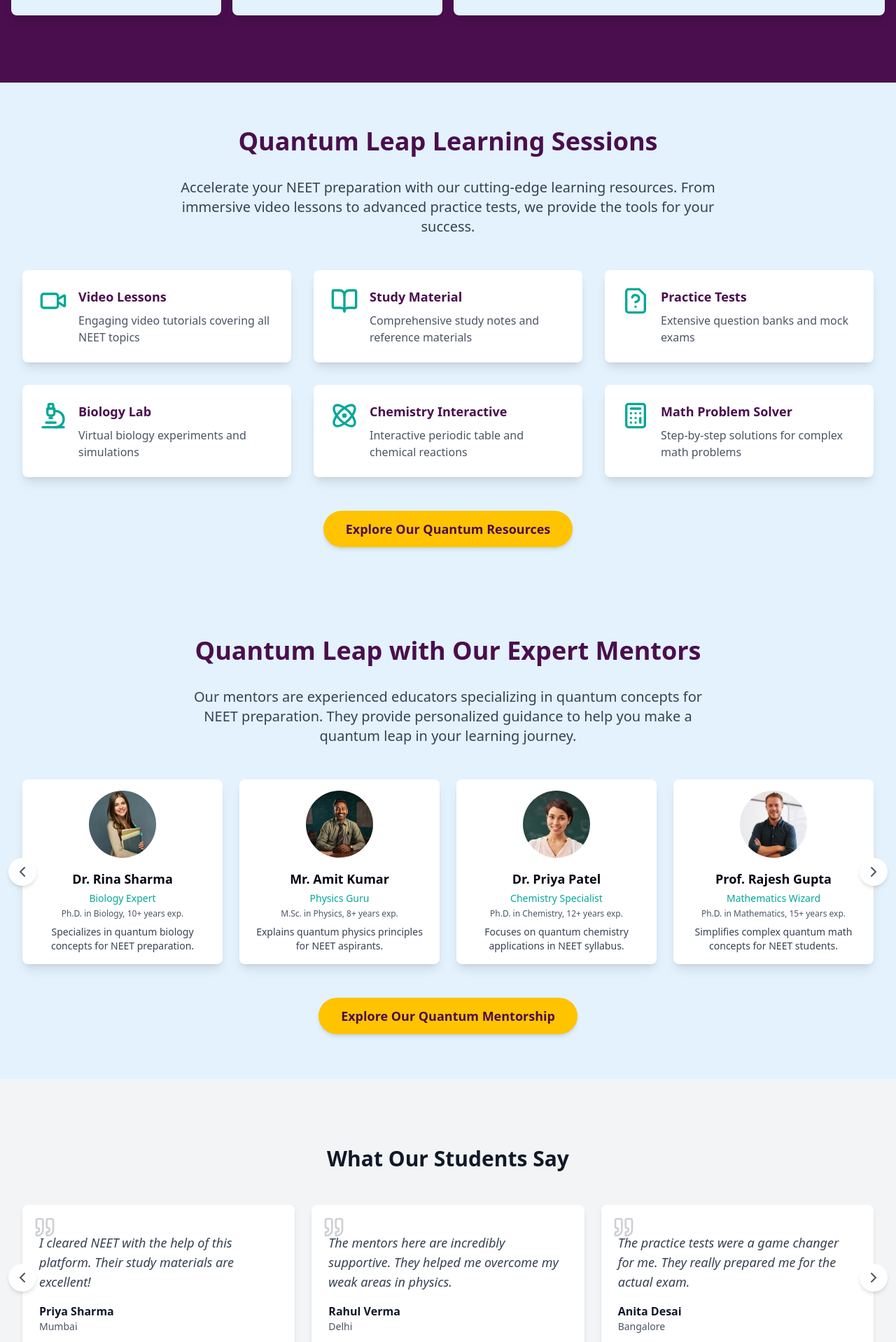
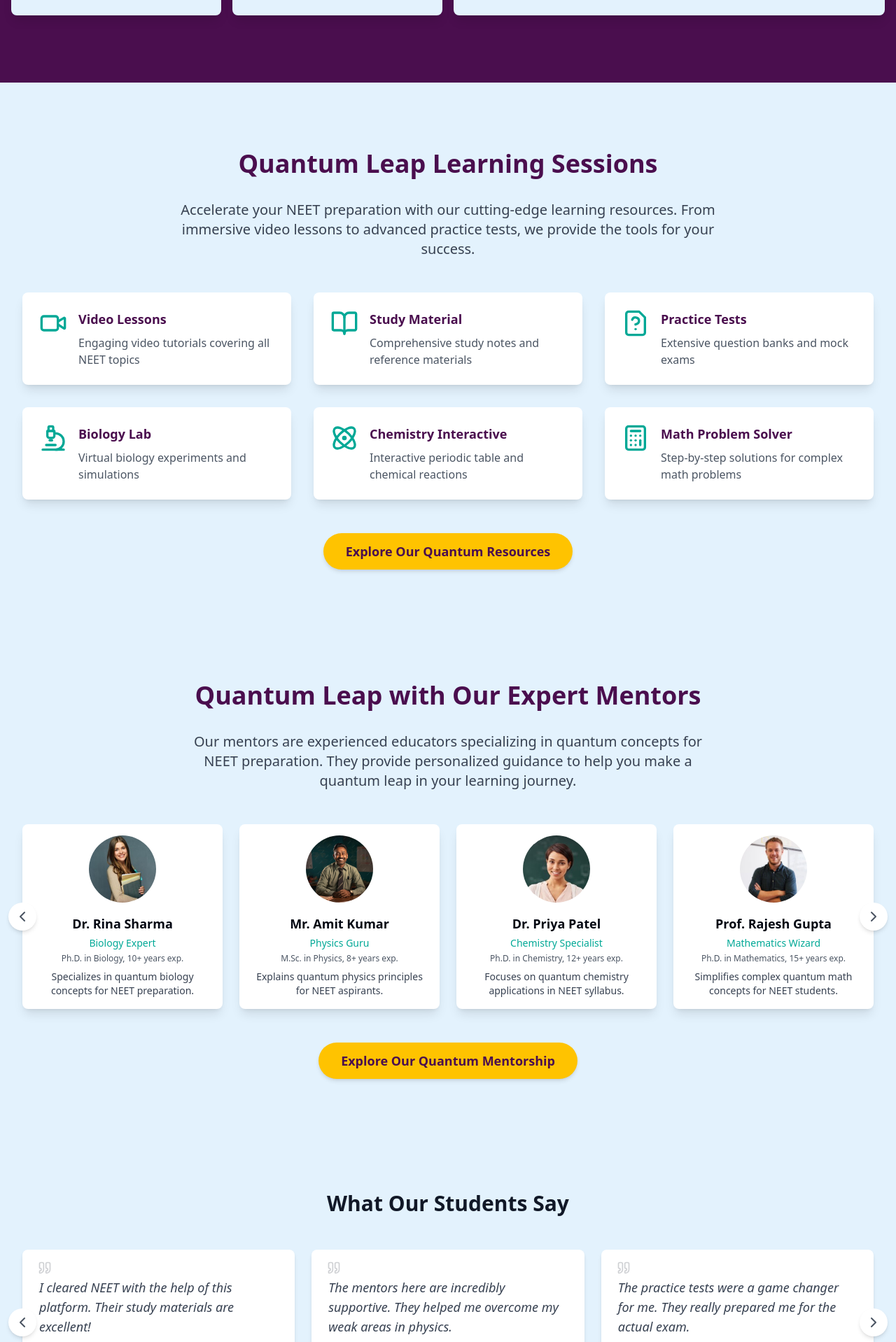
Before and after one commit to MohdAliJasim/NEETSuccessPath, a Next.js app in the folder frontend/: page / in a window 1280 px wide. Shown: the part 2422-4340 px from the top of the page at 70% size. Built offline with nearby package versions, Linux system fonts and the light colour scheme.

Commit message:
I have corrected the navbar and the padding for the mentro and testimonial testing

```diff
--- a/frontend/src/components/Mentor.jsx
+++ b/frontend/src/components/Mentor.jsx
@@ -71,7 +71,7 @@ export default function QuantumLeapMentorCarousel() {
   }
 
   return (
-    <div className="bg-[#E3F2FD] py-16 px-4 sm:px-6 lg:px-8" id='mentor'>
+    <div className="bg-[#E3F2FD] py-16 pt-24 px-4 sm:px-6 lg:px-8" id='mentor'>
       <motion.div className="max-w-7xl mx-auto">
         <motion.h2
           initial={{ opacity: 0, y: -20 }}
--- a/frontend/src/components/Testimonial.jsx
+++ b/frontend/src/components/Testimonial.jsx
@@ -51,7 +51,7 @@ export default function TestimonialCarousel() {
   }
 
   return (
-    <div className="bg-gray-100 py-12 pt-24 px-4 sm:px-6 lg:px-8" id='testimonial'>
+    <div className="bg-[#E3F2FD] py-12 pt-24 px-4 sm:px-6 lg:px-8" id='testimonial'>
       <div className="max-w-7xl mx-auto">
         <h2 className="text-3xl font-extrabold text-gray-900 text-center mb-12">
           What Our Students Say
@@ -61,8 +61,8 @@ export default function TestimonialCarousel() {
             {getVisibleTestimonials().map((testimonial, index) => (
               <div key={index} className={`bg-white rounded-lg shadow-md overflow-hidden ${index >= 1 ? 'hidden md:block' : ''} ${index >= 2 ? 'md:hidden lg:block' : ''}`}>
                 <div className="p-6 relative">
-                  <Quote className="absolute top-4 left-4 w-8 h-8 text-primary opacity-20" />
-                  <blockquote className="mt-4 text-lg text-gray-700 italic">
+                  <Quote className="absolute top-4 left-4 w-8 h-8 pb-3 text-primary opacity-20" />
+                  <blockquote className="mt-4  text-lg text-gray-700 italic">
                     {testimonial.quote}
                   </blockquote>
                   <div className="mt-4 flex items-center">
--- a/frontend/src/components/Testing.jsx
+++ b/frontend/src/components/Testing.jsx
@@ -41,7 +41,7 @@ export default function QuantumLeapTheme() {
     const isInView = useInView(ref, { once: true, amount: 0.2 })
 
     return (
-      <section ref={ref} className="bg-[#E3F2FD] py-16 px-4 sm:px-6 lg:px-8">
+      <section ref={ref} className="pt-24 bg-[#E3F2FD] py-16 px-4 sm:px-6 lg:px-8" id='session'>
         <div className="max-w-7xl mx-auto">
           <motion.h2
             initial={{ opacity: 0, y: -20 }}
```
Also changed, not shown: 2 other files (tests, documents, lock files or other folders).
